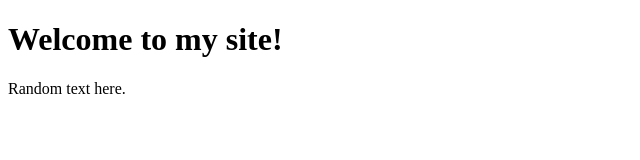
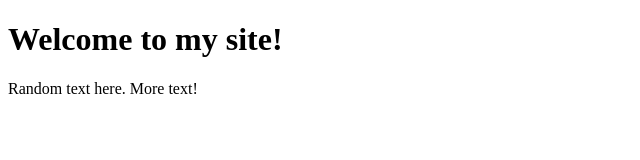
Before and after one commit to rachemelendres/clone-this, a plain HTML site: page index.html in a window 1280 px wide. Shown: the full height of the page, 0-640 px from the left. Drawn offline with Linux system fonts and the light colour scheme.

Commit message:
added more text

```diff
--- a/index.html
+++ b/index.html
@@ -8,6 +8,6 @@
 </head>
 <body>
   <h1>Welcome to my site!</h1>
-  <p>Random text here.</p>
+  <p>Random text here. More text!</p>
 </body>
 </html>
```
